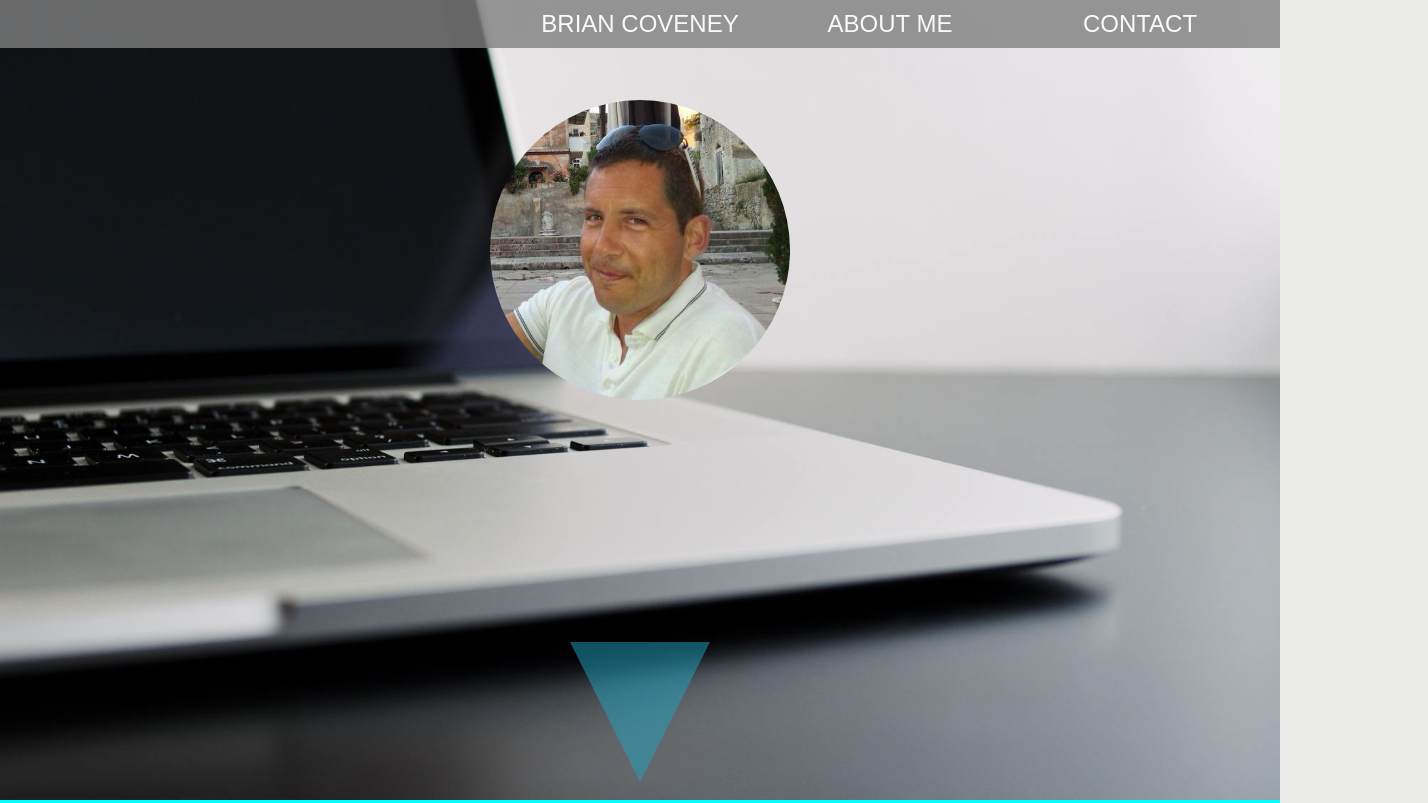
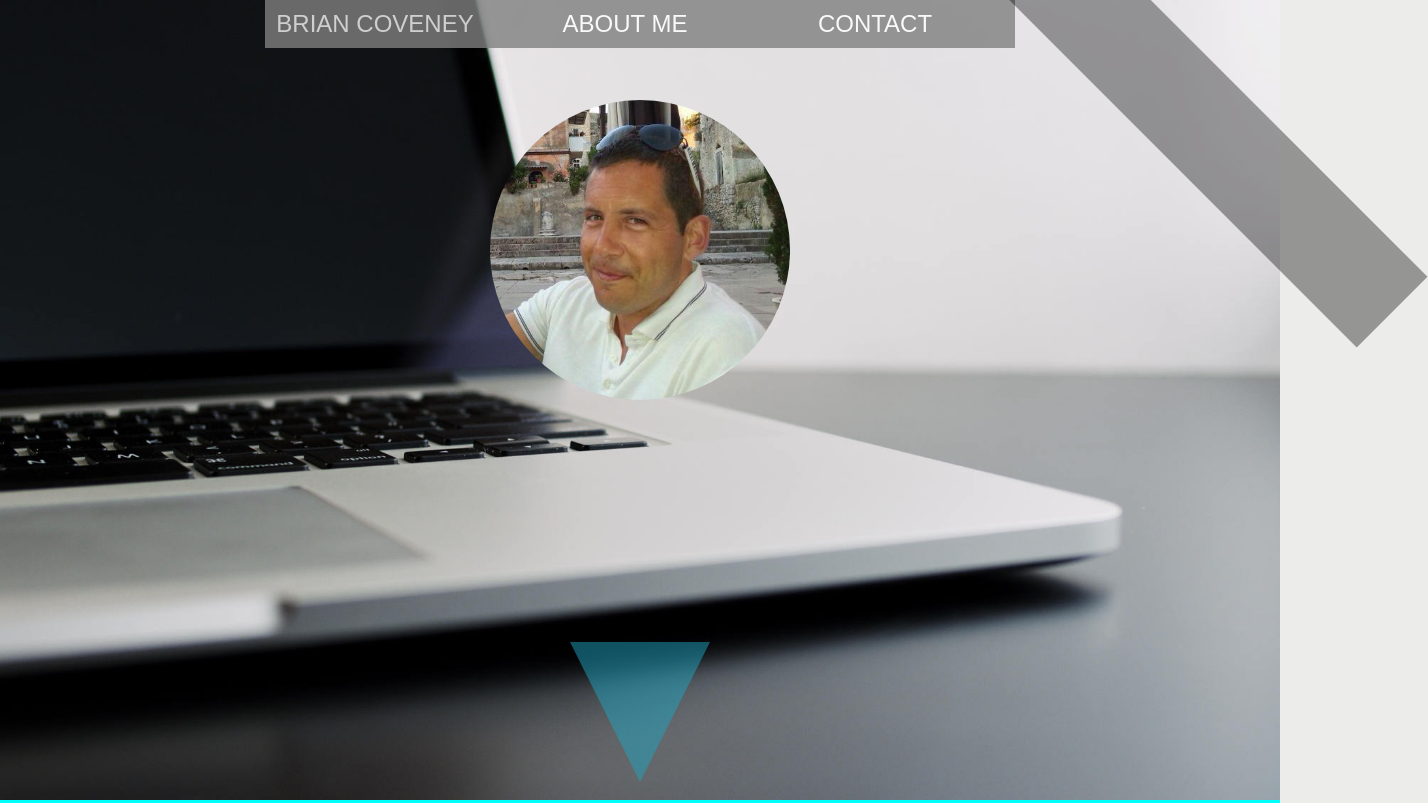
Before and after one commit to BrianCoveney/PersonalSite, a website: page index.html in a window 1280 px wide. Shown: the top 803 px of the page, 1428 px wide, since content can reach past the window. Drawn offline with Linux system fonts and the light colour scheme.

Commit message:
playing with shapes

```diff
--- a/index.html
+++ b/index.html
@@ -6,6 +6,7 @@
     <script src="src/js/jquery.min.js"></script>
 </head>
 <body>
+<header>
 <nav class="navigation">
     <ul>
         <li><a href="#part1">Brian Coveney</a></li>
@@ -13,6 +14,7 @@
         <li><a href="#part3">Contact</a></li>
     </ul>
 </nav>
+</header>
 <main>
     <div id="part1" class="fullscreen_img_container">
         <div class="fullscreen_img">
--- a/src/scss/main.scss
+++ b/src/scss/main.scss
@@ -23,7 +23,8 @@ body {
 
 header {
   display: flex;
-  background-color: orange;
+  justify-content: center;
+
 
   .logo {
     text-align: center;
@@ -36,14 +37,26 @@ header {
 
 nav {
   background-color: grey;
+  align-self: center;
+  max-width: 60%;
+  opacity: 0.8;
+  position: fixed;
+  top: 0;
+  //right: 0;
+
+
 
   ul {
     display: flex;
-    justify-content: flex-end;
+    justify-content: center;
     flex-wrap: wrap;
     list-style: none;
     margin: 0;
     padding: 0;
+
+    li:last-child{
+      //margin-right: 300px;
+    }
 
     a {
       font-size: 24px;
@@ -61,6 +74,8 @@ nav {
       &:hover {
         background-color: #e9241d;
       }
+
+
     }
 
     a.active {
@@ -88,6 +103,7 @@ main {
 
   .fullscreen_img_container {
     display: flex;
+
     .fullscreen_img {
       background: url('../images/typing2.jpg') no-repeat center center;
       background-size: cover;
@@ -95,17 +111,30 @@ main {
       min-width: 100vw;
       height: auto;
       width: auto;
+
     }
+
+    .fullscreen_img::before {
+      background-color: rgba(0, 0, 0, 0.37);
+      content: '';
+      width: 100px;
+      height: 600px;
+      position: absolute;
+      right: 50px;
+      top: -200px;
+      //transform: skew(10deg);
+      transform: rotate(-45deg);
+      //transform-origin: 20% 150%;
     }
+
   }
+
 
   .fullscreen_img {
     display: flex;
     justify-content: space-between;
     align-items: center;
     flex-direction: column;
-
-
 
     #circle_profile_pic {
       width: 300px;
@@ -117,24 +146,22 @@ main {
 
     }
 
-
-
-  #triangle{
+    #triangle {
       width: 0;
       height: 0;
       border-top: 140px solid #20a3bf;
       border-left: 70px solid transparent;
-    border-right:70px solid transparent;
+      border-right: 70px solid transparent;
       opacity: 0.5;
 
     }
 
     // remove Firefox blue border
-  a:focus{
-    outline:0;
+    a:focus {
+      outline: 0;
     }
 
-
+   }
 }
 
 section {
@@ -258,11 +285,6 @@ $large-screen: 895px;
 @include large-screen {
 
   nav {
-    opacity: 0.8;
-    width: 100%;
-    position: fixed;
-    top: 0;
-    right: 0;
 
   }
 }
```
Also changed, not shown: dist/css/main.css. Lines whose indentation alone changed are shown as unchanged.
